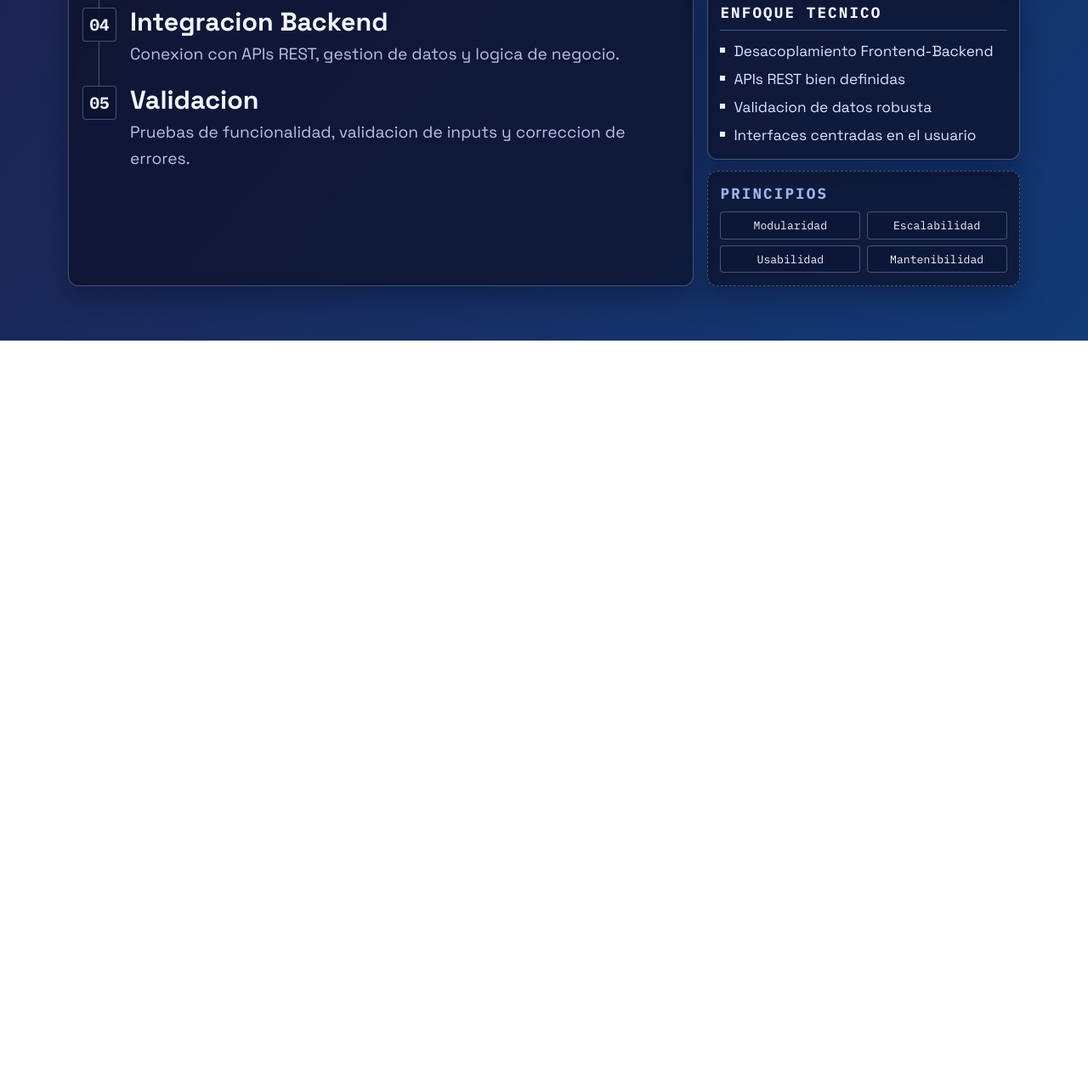
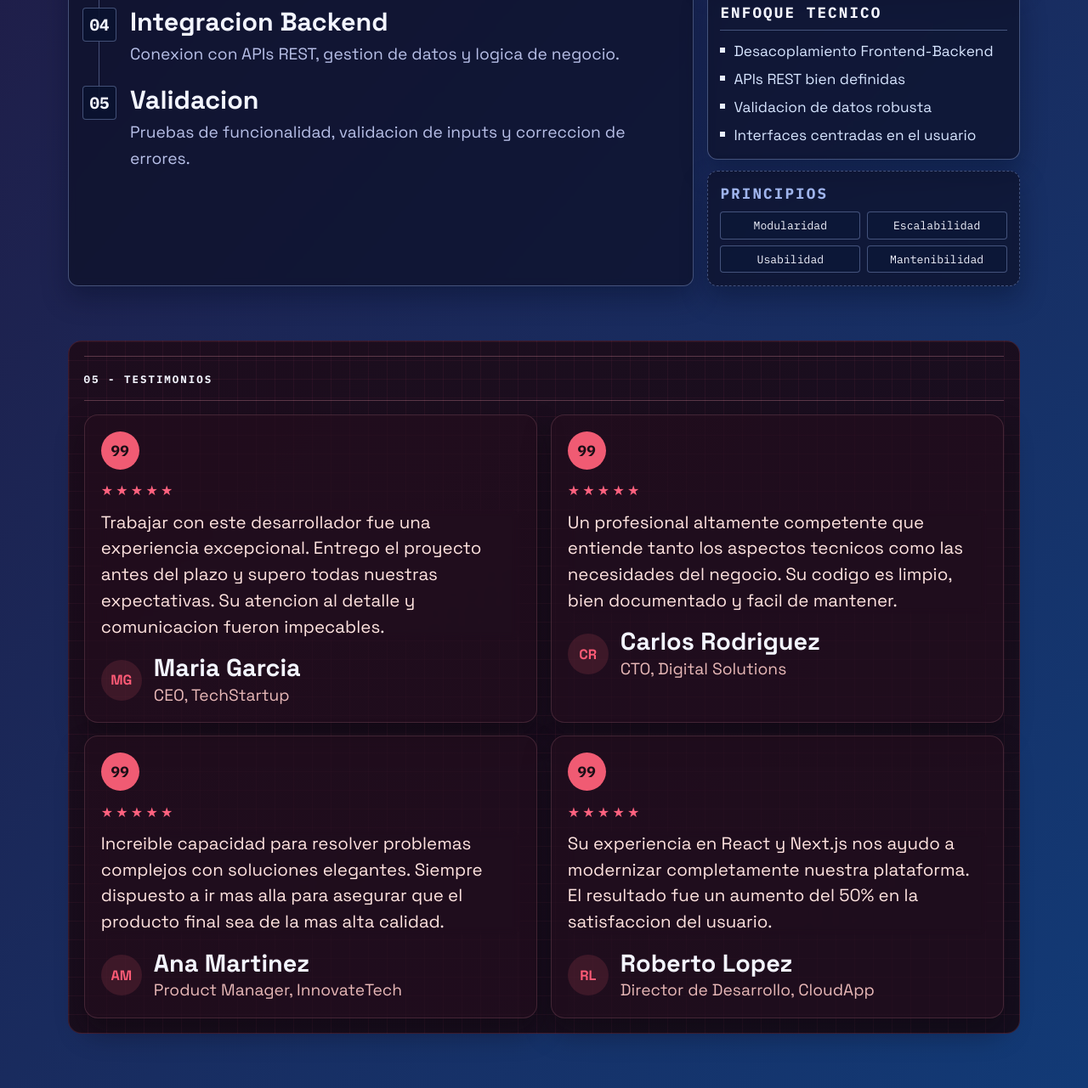
Before and after one commit to Santtiy/Portafolio_Santy, a plain HTML site: page index.html in a window 1280 px wide. Shown: the part 2680-3961 px from the top of the page at 85% size. Before the commit the page ends 3081 px from the top, so only its background shows below. Drawn offline with Linux system fonts and the light colour scheme.

Commit message:
Agrego seccion de testimonios

```diff
--- a/index.html
+++ b/index.html
@@ -430,6 +430,83 @@
       </div>
     </section>
 
+    <section class="container testimonials-panel" id="testimonios" aria-labelledby="testimonials-title">
+      <div class="section-head testimonials-head">
+        <span id="testimonials-title">05 - TESTIMONIOS</span>
+      </div>
+
+      <div class="testimonials-grid">
+        <article class="testimonial-card">
+          <div class="quote-mark">99</div>
+          <p class="stars" aria-label="Cinco estrellas">★★★★★</p>
+          <blockquote>
+            Trabajar con este desarrollador fue una experiencia excepcional.
+            Entrego el proyecto antes del plazo y supero todas nuestras
+            expectativas. Su atencion al detalle y comunicacion fueron
+            impecables.
+          </blockquote>
+          <footer>
+            <span class="avatar">MG</span>
+            <div>
+              <h3>Maria Garcia</h3>
+              <p>CEO, TechStartup</p>
+            </div>
+          </footer>
+        </article>
+
+        <article class="testimonial-card">
+          <div class="quote-mark">99</div>
+          <p class="stars" aria-label="Cinco estrellas">★★★★★</p>
+          <blockquote>
+            Un profesional altamente competente que entiende tanto los aspectos
+            tecnicos como las necesidades del negocio. Su codigo es limpio,
+            bien documentado y facil de mantener.
+          </blockquote>
+          <footer>
+            <span class="avatar">CR</span>
+            <div>
+              <h3>Carlos Rodriguez</h3>
+              <p>CTO, Digital Solutions</p>
+            </div>
+          </footer>
+        </article>
+
+        <article class="testimonial-card">
+          <div class="quote-mark">99</div>
+          <p class="stars" aria-label="Cinco estrellas">★★★★★</p>
+          <blockquote>
+            Increible capacidad para resolver problemas complejos con
+            soluciones elegantes. Siempre dispuesto a ir mas alla para asegurar
+            que el producto final sea de la mas alta calidad.
+          </blockquote>
+          <footer>
+            <span class="avatar">AM</span>
+            <div>
+              <h3>Ana Martinez</h3>
+              <p>Product Manager, InnovateTech</p>
+            </div>
+          </footer>
+        </article>
+
+        <article class="testimonial-card">
+          <div class="quote-mark">99</div>
+          <p class="stars" aria-label="Cinco estrellas">★★★★★</p>
+          <blockquote>
+            Su experiencia en React y Next.js nos ayudo a modernizar
+            completamente nuestra plataforma. El resultado fue un aumento del
+            50% en la satisfaccion del usuario.
+          </blockquote>
+          <footer>
+            <span class="avatar">RL</span>
+            <div>
+              <h3>Roberto Lopez</h3>
+              <p>Director de Desarrollo, CloudApp</p>
+            </div>
+          </footer>
+        </article>
+      </div>
+    </section>
+
     <button class="scroll-dot" aria-label="Desplazar"></button>
 
     <script src="script.js"></script>
--- a/styles.css
+++ b/styles.css
@@ -848,6 +848,107 @@ textarea:focus {
 .process-method { animation-delay: 160ms; }
 .process-side { animation-delay: 220ms; }
 
+.testimonials-panel {
+  margin-bottom: 4rem;
+  border: 1px solid rgba(244, 104, 125, 0.16);
+  border-radius: var(--radius-lg);
+  padding: 1.1rem;
+  background:
+    linear-gradient(rgba(246, 99, 128, 0.06) 1px, transparent 1px),
+    linear-gradient(90deg, rgba(246, 99, 128, 0.06) 1px, transparent 1px),
+    linear-gradient(145deg, rgba(30, 11, 24, 0.9), rgba(22, 10, 21, 0.9));
+  background-size: 22px 22px, 22px 22px, cover;
+}
+
+.testimonials-head {
+  margin-bottom: 1rem;
+  border-top-color: rgba(255, 164, 181, 0.28);
+  border-bottom-color: rgba(255, 164, 181, 0.28);
+}
+
+.testimonials-grid {
+  display: grid;
+  grid-template-columns: repeat(2, minmax(0, 1fr));
+  gap: 0.95rem;
+}
+
+.testimonial-card {
+  position: relative;
+  border: 1px solid rgba(255, 163, 181, 0.16);
+  border-radius: var(--radius-lg);
+  padding: 1.2rem;
+  background: rgba(35, 13, 29, 0.7);
+  box-shadow: 0 16px 32px rgba(11, 4, 10, 0.38);
+}
+
+.quote-mark {
+  width: 2.8rem;
+  height: 2.8rem;
+  border-radius: 999px;
+  display: grid;
+  place-items: center;
+  background: #f05b73;
+  color: #1a0e16;
+  font-family: "IBM Plex Mono", monospace;
+  font-size: 1.1rem;
+  font-weight: 700;
+}
+
+.testimonial-card .stars {
+  margin: 0.9rem 0 0;
+  color: #ff627f;
+  letter-spacing: 0.2rem;
+  font-size: 1rem;
+}
+
+.testimonial-card blockquote {
+  margin: 0.72rem 0 0;
+  padding: 0;
+  border: 0;
+  background: transparent;
+  box-shadow: none;
+  font-size: clamp(1.02rem, 1.8vw, 1.28rem);
+  color: #ffe3df;
+  line-height: 1.5;
+}
+
+.testimonial-card footer {
+  margin-top: 1.1rem;
+  display: flex;
+  align-items: center;
+  gap: 0.88rem;
+}
+
+.testimonial-card .avatar {
+  width: 3rem;
+  height: 3rem;
+  border-radius: 999px;
+  display: grid;
+  place-items: center;
+  background: rgba(240, 91, 115, 0.14);
+  color: #ff5b76;
+  font-size: 1.02rem;
+  font-weight: 700;
+}
+
+.testimonial-card h3 {
+  margin: 0;
+  font-size: 1.8rem;
+  line-height: 1.1;
+}
+
+.testimonial-card footer p {
+  margin: 0.2rem 0 0;
+  color: #e9b9b8;
+  font-size: 1.2rem;
+}
+
+.testimonial-card:hover {
+  transform: translateY(-4px);
+  border-color: rgba(255, 137, 161, 0.3);
+  box-shadow: 0 20px 34px rgba(13, 3, 11, 0.46);
+}
+
 @media (max-width: 860px) {
   .topbar {
     align-items: flex-start;
@@ -931,6 +1032,18 @@ textarea:focus {
   .process-card li {
     font-size: 0.96rem;
   }
+
+  .testimonials-grid {
+    grid-template-columns: 1fr;
+  }
+
+  .testimonial-card h3 {
+    font-size: 1.4rem;
+  }
+
+  .testimonial-card footer p {
+    font-size: 1.02rem;
+  }
 }
 
 @media (max-width: 520px) {
@@ -1011,4 +1124,35 @@ textarea:focus {
   .principles-grid {
     grid-template-columns: 1fr;
   }
+
+  .testimonials-panel {
+    padding: 0.72rem;
+  }
+
+  .testimonial-card {
+    padding: 0.92rem;
+  }
+
+  .quote-mark {
+    width: 2.4rem;
+    height: 2.4rem;
+    font-size: 0.95rem;
+  }
+
+  .testimonial-card .stars {
+    letter-spacing: 0.12rem;
+    font-size: 0.88rem;
+  }
+
+  .testimonial-card blockquote {
+    font-size: 0.95rem;
+  }
+
+  .testimonial-card h3 {
+    font-size: 1.05rem;
+  }
+
+  .testimonial-card footer p {
+    font-size: 0.88rem;
+  }
 }
```
